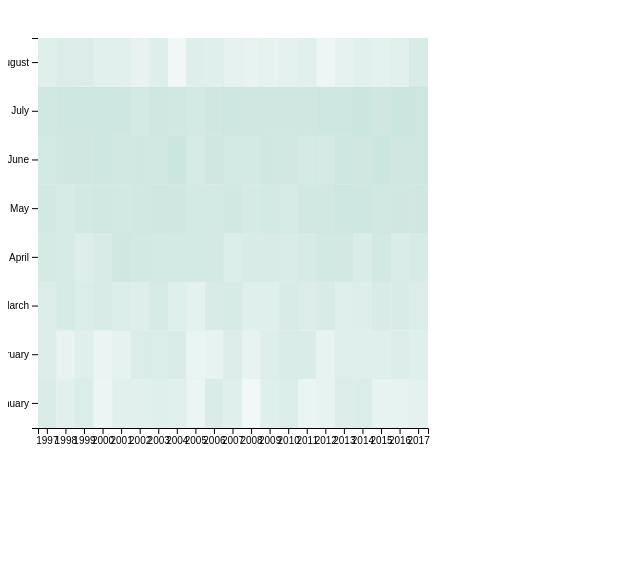
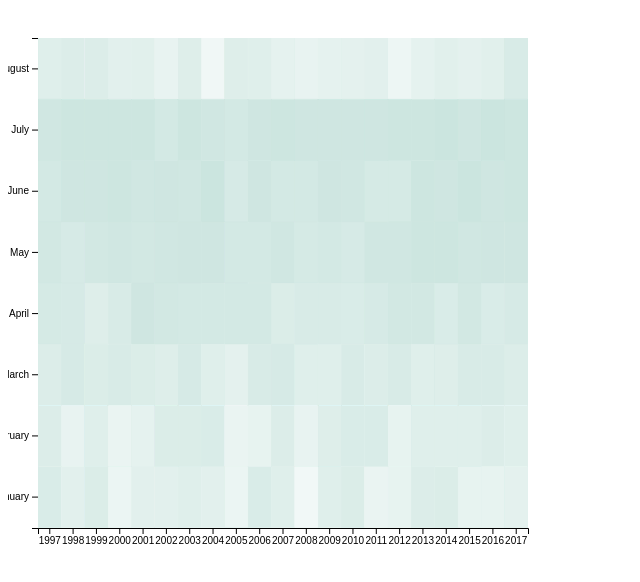
Before and after one commit to GabbyFKY/coding-challenge-master, a plain HTML site: page index.html in a window 1280 px wide. Shown: the whole page, without its empty margins (0-640 px from the left). Drawn offline with nearby package versions, Linux system fonts and the light colour scheme.

Commit message:
update width and height
width = 550
height = 550

```diff
--- a/index.html
+++ b/index.html
@@ -11,8 +11,8 @@
 
 // set the dimensions and margins of the graph
 var margin = {top: 30, right: 30, bottom: 30, left: 30},
-  width = 450 - margin.left - margin.right,
-  height = 450 - margin.top - margin.bottom;
+  width = 550 - margin.left - margin.right,
+  height = 550 - margin.top - margin.bottom;
 
 // append the svg object to the body of the page
 var svg = d3.select("#my_dataviz")
```
